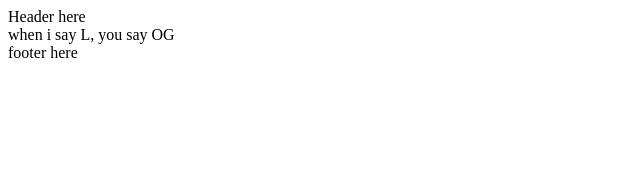
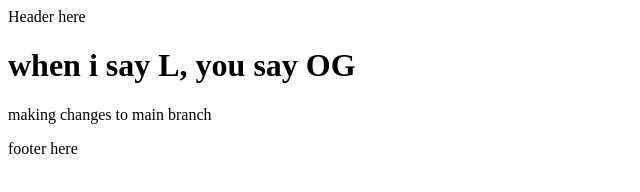
Before and after one commit to MakoDoli/Git-course, a plain HTML site: page index.html in a window 1280 px wide. Shown: the whole page, without its empty margins (0-640 px from the left). Drawn offline with Linux system fonts and the light colour scheme.

Commit message:
changes to master

```diff
--- a/index.html
+++ b/index.html
@@ -7,7 +7,10 @@
   </head>
   <body>
     <header>Header here</header>
-    <main>when i say L, you say OG</main>
+    <main>
+      <h1>when i say L, you say OG</h1>
+      <p>making changes to main branch</p>
+    </main>
     <footer>footer here</footer>
   </body>
 </html>
```
